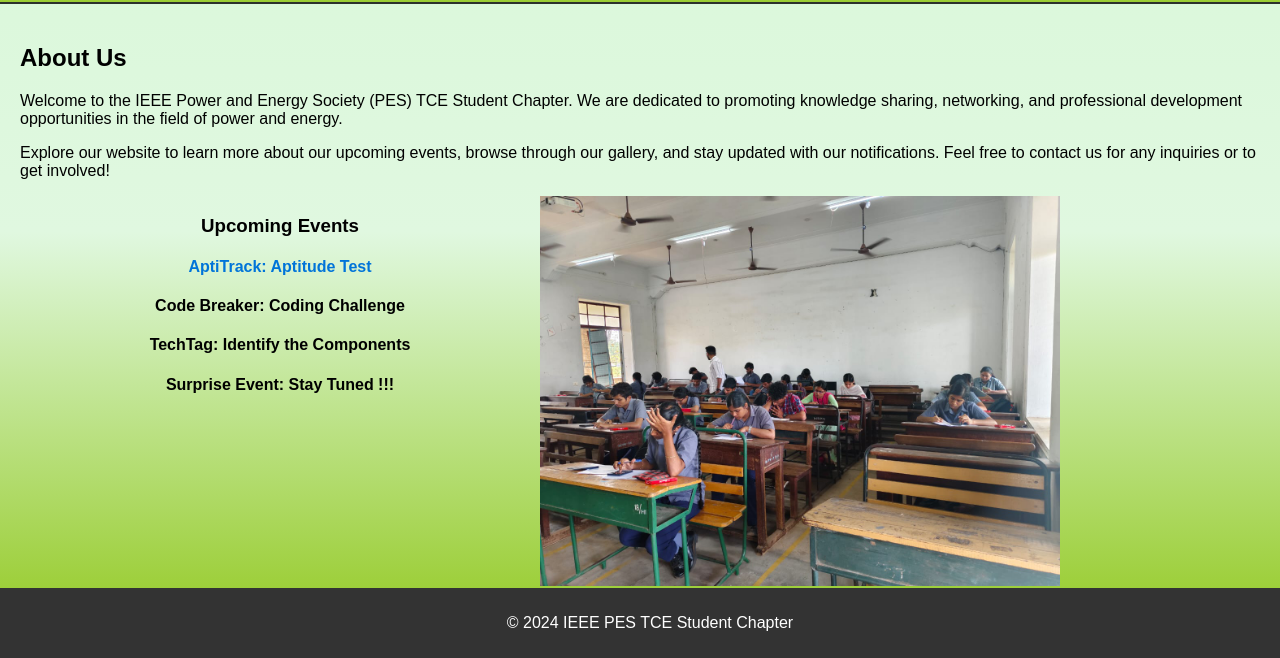
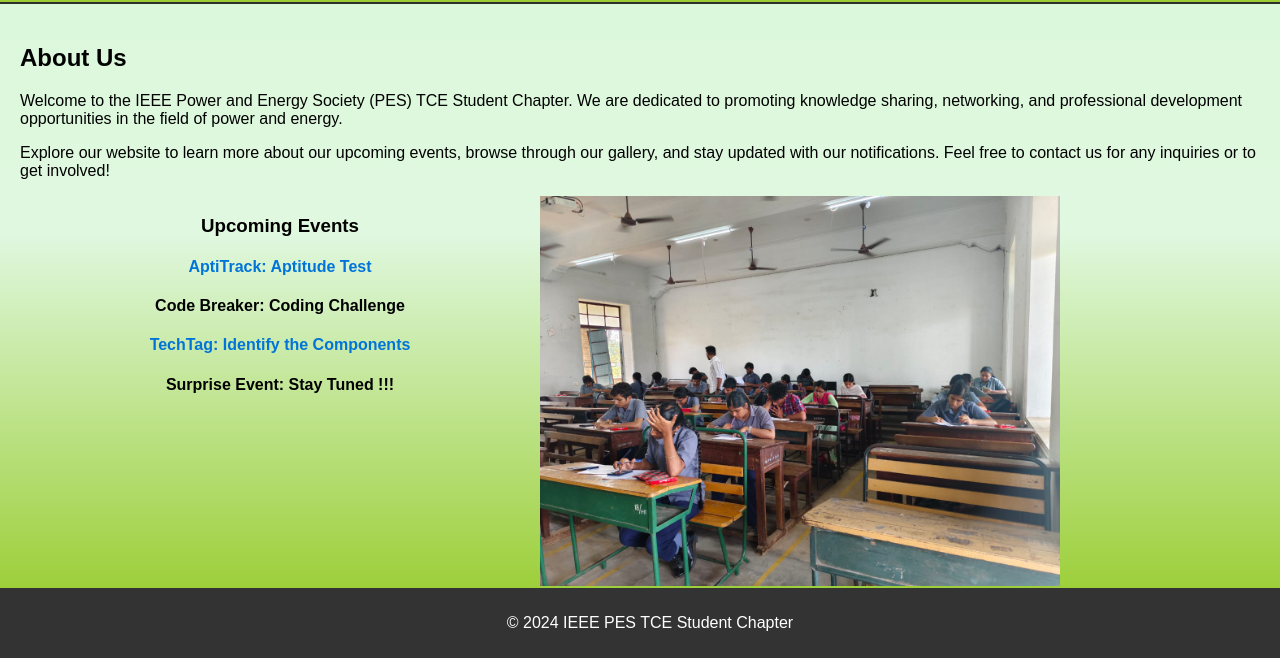
Before and after one commit to AadithyaR/IEEE_PES_TCE.github.io, a plain HTML site: page index.html in a window 1280 px wide. Shown: the part 142-800 px from the top of the page. Drawn offline with Linux system fonts and the light colour scheme.

Commit message:
Update index.html

```diff
--- a/index.html
+++ b/index.html
@@ -36,7 +36,7 @@
       <h3><b>Upcoming Events </b><h3>
       <h4><a href="aptitrack.html" target="_blank" class="unique-link">AptiTrack: Aptitude Test</a></h4>
       <h4>Code Breaker: Coding Challenge</h4>
-      <h4>TechTag: Identify the Components</h4>
+      <h4><a href="techtag.pdf" target="_blank" class="unique-link">TechTag: Identify the Components</a></h4>
       <h4>Surprise Event: Stay Tuned !!! </h4>
     </div>
     <div class="rolling-image-container">
```
